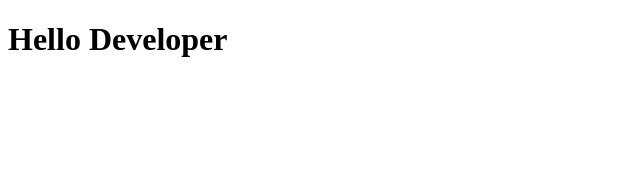
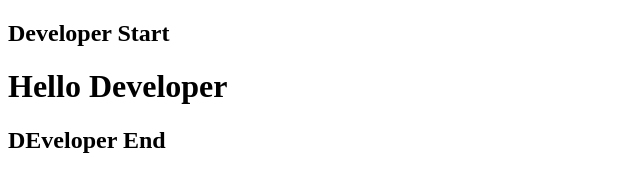
Before and after one commit to ankushmalik1/git-example, a plain HTML site: page index.html in a window 1280 px wide. Shown: the whole page, without its empty margins (0-640 px from the left). Drawn offline with Linux system fonts and the light colour scheme.

Commit message:
dev title changes

```diff
--- a/index.html
+++ b/index.html
@@ -8,7 +8,9 @@
 </head>
 
 <body>
+    <h2>Developer Start</h2>
     <h1>Hello Developer</h1>
+    <h2>DEveloper End</h2>
 </body>
 
 </html>
```
